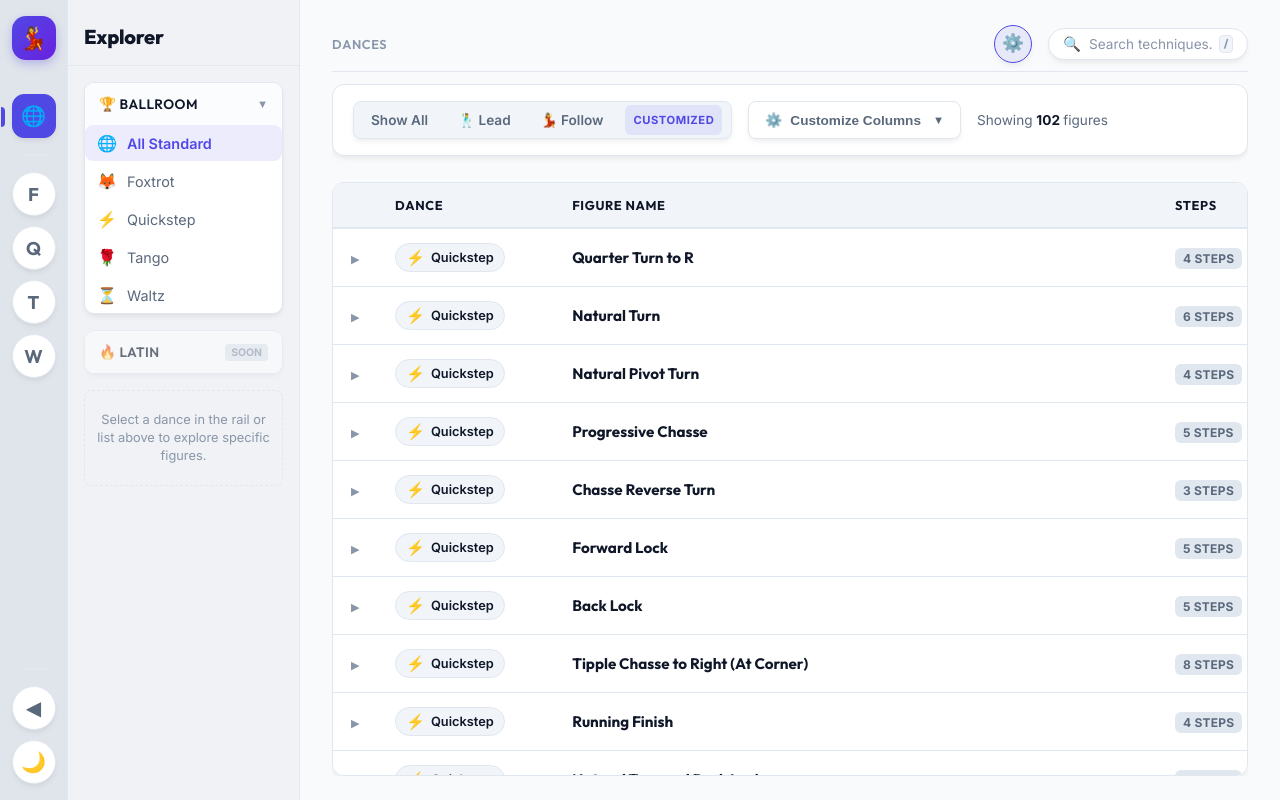
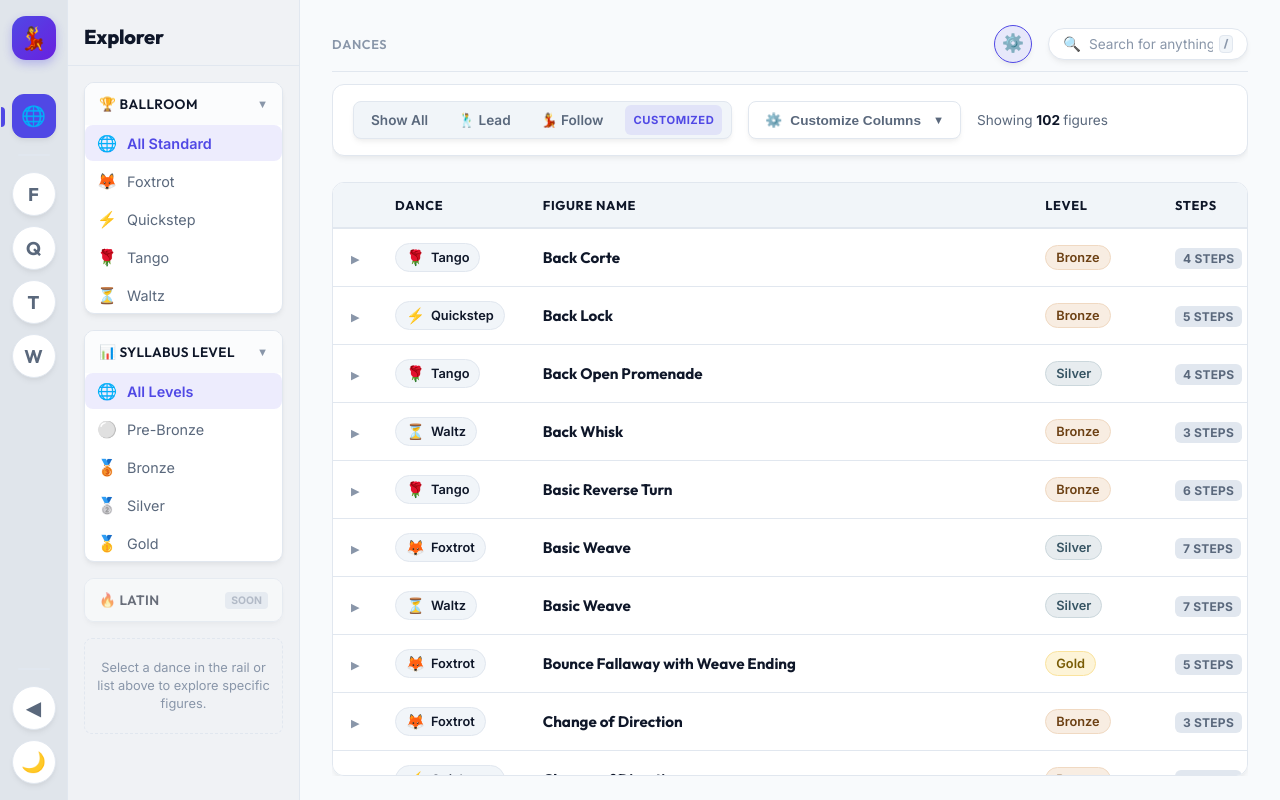
Before and after one commit to Paragonment/Standalone-Figure-Viewer, a React (Vite) app: page / in a window 1280 px wide. Built offline with nearby package versions, Linux system fonts and the light colour scheme.

Commit message:
Syllabus level addition and alphabetization of figures

```diff
--- a/src/components/ColumnToggle.tsx
+++ b/src/components/ColumnToggle.tsx
@@ -11,7 +11,7 @@ interface ColumnToggleProps {
   onClearFilters: () => void;
 }
 
-const COMMON_COLUMNS = ['Dance', 'Step', 'General Notes'];
+const COMMON_COLUMNS = ['Dance', 'Step', 'General Notes', 'Level'];
 const LEAD_COLUMNS = [
   'Lead Feet Positions',
   'Lead Alignment',
--- a/src/components/DanceTable.css
+++ b/src/components/DanceTable.css
@@ -1,6 +1,6 @@
 .table-container {
   width: 100%;
-  overflow-x: auto;
+  overflow-x: hidden;
   margin-top: 10px;
   border-radius: 12px;
   box-shadow: var(--shadow);
@@ -143,6 +143,7 @@
 
 .expanded-details-cell {
   background-color: var(--row-zebra);
+  max-width: 0;
 }
 
 .dropdown-details-wrapper {
@@ -215,29 +216,12 @@
   max-width: 250px;
 }
 
-/* Sticky Step Column for horizontal scrolling */
+/* Step Column in sub-tables */
 .th-step, .td-step {
-  position: sticky;
-  left: 0;
-  z-index: 5;
-  background-color: var(--container-bg);
-  box-shadow: 2px 0 5px rgba(0, 0, 0, 0.05);
   width: 60px;
   min-width: 60px !important;
   max-width: 60px !important;
   text-align: center;
-}
-
-.nested-steps-table th.th-step {
-  background-color: var(--row-hover);
-}
-
-.nested-steps-table tr:nth-child(even) td.td-step {
-  background-color: var(--row-zebra);
-}
-
-.nested-steps-table tr:hover td.td-step {
-  background-color: var(--row-hover);
 }
 
 .nested-steps-table tr:last-child td {
@@ -490,3 +474,74 @@
     padding: 2px 4px;
   }
 }
+
+/* ==========================================================================
+   5. LEVEL BADGE STYLING
+   ========================================================================== */
+.level-badge {
+  display: inline-flex;
+  align-items: center;
+  padding: 4px 10px;
+  border-radius: 20px;
+  font-size: 0.8rem;
+  font-weight: 600;
+  border: 1px solid transparent;
+  white-space: nowrap;
+}
+
+/* Light Theme Level Colors */
+.level-badge.pre-bronze {
+  background-color: hsl(215, 20%, 93%);
+  color: hsl(215, 20%, 35%);
+  border-color: hsl(215, 20%, 85%);
+}
+
+.level-badge.bronze {
+  background-color: hsl(30, 60%, 93%);
+  color: hsl(30, 70%, 25%);
+  border-color: hsl(30, 60%, 85%);
+}
+
+.level-badge.silver {
+  background-color: hsl(200, 20%, 92%);
+  color: hsl(200, 30%, 30%);
+  border-color: hsl(200, 20%, 83%);
+}
+
+.level-badge.gold {
+  background-color: hsl(45, 90%, 92%);
+  color: hsl(45, 90%, 25%);
+  border-color: hsl(45, 90%, 80%);
+}
+
+/* Dark Theme Level Colors */
+[data-theme='dark'] .level-badge.pre-bronze {
+  background-color: hsl(215, 20%, 15%);
+  color: hsl(215, 20%, 80%);
+  border-color: hsl(215, 20%, 25%);
+}
+
+[data-theme='dark'] .level-badge.bronze {
+  background-color: hsl(30, 50%, 15%);
+  color: hsl(30, 80%, 75%);
+  border-color: hsl(30, 50%, 25%);
+}
+
+[data-theme='dark'] .level-badge.silver {
+  background-color: hsl(200, 20%, 16%);
+  color: hsl(200, 40%, 80%);
+  border-color: hsl(200, 20%, 26%);
+}
+
+[data-theme='dark'] .level-badge.gold {
+  background-color: hsl(45, 60%, 15%);
+  color: hsl(45, 90%, 75%);
+  border-color: hsl(45, 60%, 25%);
+}
+
+@media (max-width: 768px) {
+  .level-badge {
+    font-size: 0.72rem;
+    padding: 2px 6px;
+  }
+}
--- a/src/components/DanceTable.tsx
+++ b/src/components/DanceTable.tsx
@@ -60,13 +60,14 @@ const DanceTable: React.FC<DanceTableProps> = ({ data, visibleColumns, selectedF
     ? allHeaders.filter(h => visibleColumns.includes(h))
     : allHeaders;
 
-  // Filter out redundant 'Dance' and 'Figure Name' from the inner step details
-  const innerHeaders = headers.filter(h => h !== 'Dance' && h !== 'Figure Name');
+  // Filter out redundant 'Dance', 'Figure Name', and 'Level' from the inner step details
+  const innerHeaders = headers.filter(h => h !== 'Dance' && h !== 'Figure Name' && h !== 'Level');
 
   const showDance = !visibleColumns || visibleColumns.includes('Dance');
+  const showLevel = !visibleColumns || visibleColumns.includes('Level');
   const showStep = !visibleColumns || visibleColumns.includes('Step');
   const showNotes = !visibleColumns || visibleColumns.includes('General Notes');
-  const colSpan = 1 + (showDance ? 1 : 0) + 1 + (showStep ? 1 : 0) + (showNotes ? 1 : 0);
+  const colSpan = 1 + (showDance ? 1 : 0) + 1 + (showLevel ? 1 : 0) + (showStep ? 1 : 0) + (showNotes ? 1 : 0);
 
   const getDanceEmoji = (dance: string) => {
     switch (dance.toLowerCase()) {
@@ -168,6 +169,7 @@ const DanceTable: React.FC<DanceTableProps> = ({ data, visibleColumns, selectedF
             <th className="th-toggle-arrow"></th>
             {showDance && <th>Dance</th>}
             <th>Figure Name</th>
+            {showLevel && <th>Level</th>}
             {showStep && <th className="th-step-count">Steps</th>}
             {showNotes && <th>General Notes Summary</th>}
           </tr>
@@ -198,6 +200,13 @@ const DanceTable: React.FC<DanceTableProps> = ({ data, visibleColumns, selectedF
                   <td className="figure-name-cell">
                     <strong>{fig.name}</strong>
                   </td>
+                  {showLevel && (
+                    <td>
+                      <span className={`level-badge ${fig.level.toLowerCase().replace(' ', '-')}`}>
+                        {fig.level}
+                      </span>
+                    </td>
+                  )}
                   {showStep && (
                     <td className="td-step-count">
                       <span className="step-count-badge">
--- a/src/components/Sidebar.css
+++ b/src/components/Sidebar.css
@@ -240,6 +240,7 @@
   overflow: hidden;
   box-shadow: var(--shadow);
   transition: box-shadow 0.2s;
+  flex-shrink: 0;
 }
 
 .explorer-accordion:hover:not(.disabled) {
@@ -345,14 +346,11 @@
 
 /* Figures Section & Filter Search */
 .figures-section {
-  max-height: 400px;
   display: flex;
   flex-direction: column;
 }
 
 .figures-list {
-  overflow-y: auto;
-  max-height: 250px;
   padding-right: 4px;
 }
 
--- a/src/components/Sidebar.tsx
+++ b/src/components/Sidebar.tsx
@@ -8,6 +8,8 @@ interface SidebarProps {
   figures: string[];
   selectedFigure: string;
   setSelectedFigure: (figure: string) => void;
+  selectedLevel: string;
+  setSelectedLevel: (level: string) => void;
   theme: 'light' | 'dark';
   toggleTheme: () => void;
   collapsed: boolean;
@@ -23,6 +25,8 @@ const Sidebar: React.FC<SidebarProps> = ({
   figures,
   selectedFigure,
   setSelectedFigure,
+  selectedLevel,
+  setSelectedLevel,
   theme,
   toggleTheme,
   collapsed,
@@ -31,6 +35,7 @@ const Sidebar: React.FC<SidebarProps> = ({
   setMobileOpen,
 }) => {
   const [standardExpanded, setStandardExpanded] = useState(true);
+  const [levelExpanded, setLevelExpanded] = useState(true);
   const [figuresExpanded, setFiguresExpanded] = useState(true);
   const [figureSearch, setFigureSearch] = useState('');
 
@@ -125,10 +130,10 @@ const Sidebar: React.FC<SidebarProps> = ({
         <div className="explorer-header">
           <h2>Explorer</h2>
           <div className="explorer-actions-wrapper">
-            {selectedDance && (
+            {(selectedDance || selectedLevel) && (
               <button
                 className="explorer-reset-btn"
-                onClick={() => { setSelectedDance(''); setSelectedFigure(''); setFigureSearch(''); }}
+                onClick={() => { setSelectedDance(''); setSelectedFigure(''); setSelectedLevel(''); setFigureSearch(''); }}
               >
                 Clear
               </button>
@@ -186,7 +191,38 @@ const Sidebar: React.FC<SidebarProps> = ({
             )}
           </div>
 
-          {/* Accordion 2: Latin Ballroom (Coming soon) */}
+          {/* Accordion 2: Skill Level */}
+          <div className={`explorer-accordion level-accordion ${levelExpanded ? 'expanded' : ''}`}>
+            <div
+              className="accordion-header"
+              onClick={() => setLevelExpanded(!levelExpanded)}
+            >
+              <span className="header-title">📊 Syllabus Level</span>
+              <span className="header-arrow">{levelExpanded ? '▼' : '▶'}</span>
+            </div>
+            {levelExpanded && (
+              <ul className="explorer-list">
+                {[
+                  { id: '', name: 'All Levels', emoji: '🌐' },
+                  { id: 'Pre-Bronze', name: 'Pre-Bronze', emoji: '⚪' },
+                  { id: 'Bronze', name: 'Bronze', emoji: '🥉' },
+                  { id: 'Silver', name: 'Silver', emoji: '🥈' },
+                  { id: 'Gold', name: 'Gold', emoji: '🥇' }
+                ].map((lvl) => (
+                  <li
+                    key={lvl.id}
+                    className={`explorer-item ${selectedLevel === lvl.id ? 'active' : ''}`}
+                    onClick={() => setSelectedLevel(lvl.id)}
+                  >
+                    <span className="item-icon">{lvl.emoji}</span>
+                    <span className="item-name">{lvl.name}</span>
+                  </li>
+                ))}
+              </ul>
+            )}
+          </div>
+
+          {/* Accordion 3: Latin Ballroom (Coming soon) */}
           <div className="explorer-accordion collapsed disabled">
             <div className="accordion-header">
               <span className="header-title">🔥 Latin</span>
--- a/src/components/ViewerContainer.tsx
+++ b/src/components/ViewerContainer.tsx
@@ -16,6 +16,7 @@ const ViewerContainer: React.FC<ViewerContainerProps> = ({ theme, toggleTheme })
   const [searchTerm, setSearchTerm] = useState('');
   const [selectedDance, setSelectedDance] = useState('');
   const [selectedFigure, setSelectedFigure] = useState('');
+  const [selectedLevel, setSelectedLevel] = useState('');
 
   // Column visibility state
   const [visibleColumns, setVisibleColumns] = useState<string[]>([]);
@@ -34,8 +35,8 @@ const ViewerContainer: React.FC<ViewerContainerProps> = ({ theme, toggleTheme })
     if (data.length > 0 && visibleColumns.length === 0) {
       const allHeaders = Object.keys(data[0]);
       // Default visible columns - common ones
-      const defaults = ['Dance', 'Figure Name', 'Step', 'Lead Feet Positions', 'Lead Footwork', 'Follow Feet Positions', 'Follow Footwork'];
-      setVisibleColumns(allHeaders.filter(h => defaults.includes(h) || h === 'Dance' || h === 'Figure Name' || h === 'Step'));
+      const defaults = ['Dance', 'Figure Name', 'Level', 'Step', 'Lead Feet Positions', 'Lead Footwork', 'Follow Feet Positions', 'Follow Footwork'];
+      setVisibleColumns(allHeaders.filter(h => defaults.includes(h) || h === 'Dance' || h === 'Figure Name' || h === 'Level' || h === 'Step'));
     }
   }, [data, visibleColumns.length]);
 
@@ -71,6 +72,7 @@ const ViewerContainer: React.FC<ViewerContainerProps> = ({ theme, toggleTheme })
         group = {
           dance: item.Dance,
           name: item["Figure Name"],
+          level: item.Level,
           steps: [],
           generalNotes: ''
         };
@@ -83,7 +85,11 @@ const ViewerContainer: React.FC<ViewerContainerProps> = ({ theme, toggleTheme })
       }
     });
 
-    return groups;
+    return groups.sort((a, b) => {
+      const nameCompare = a.name.localeCompare(b.name);
+      if (nameCompare !== 0) return nameCompare;
+      return a.dance.localeCompare(b.dance);
+    });
   }, [data]);
 
   const dances = useMemo(() => {
@@ -107,9 +113,12 @@ const ViewerContainer: React.FC<ViewerContainerProps> = ({ theme, toggleTheme })
       // 2. Filter by selected figure
       const matchesFigure = selectedFigure === '' || group.name === selectedFigure;
 
+      // 2b. Filter by selected level
+      const matchesLevel = selectedLevel === '' || group.level === selectedLevel;
+
       // 3. Filter by search term
       const searchLower = searchTerm.trim().toLowerCase();
-      if (!searchLower) return matchesDance && matchesFigure;
+      if (!searchLower) return matchesDance && matchesFigure && matchesLevel;
 
       const matchesSearch =
         group.dance.toLowerCase().includes(searchLower) ||
@@ -121,9 +130,9 @@ const ViewerContainer: React.FC<ViewerContainerProps> = ({ theme, toggleTheme })
           )
         );
 
-      return matchesDance && matchesFigure && matchesSearch;
+      return matchesDance && matchesFigure && matchesLevel && matchesSearch;
     });
-  }, [figureGroups, searchTerm, selectedDance, selectedFigure]);
+  }, [figureGroups, searchTerm, selectedDance, selectedFigure, selectedLevel]);
 
   const allColumns = useMemo(() => {
     if (data.length === 0) return [];
@@ -173,6 +182,8 @@ const ViewerContainer: React.FC<ViewerContainerProps> = ({ theme, toggleTheme })
         figures={figures}
         selectedFigure={selectedFigure}
         setSelectedFigure={setSelectedFigure}
+        selectedLevel={selectedLevel}
+        setSelectedLevel={setSelectedLevel}
         theme={theme}
         toggleTheme={toggleTheme}
         collapsed={sidebarCollapsed}
@@ -223,12 +234,13 @@ const ViewerContainer: React.FC<ViewerContainerProps> = ({ theme, toggleTheme })
           </div>
 
           <div className="header-actions">
-            {(selectedDance || selectedFigure || searchTerm) && !showColumnControl && (
+            {(selectedDance || selectedFigure || selectedLevel || searchTerm) && !showColumnControl && (
               <button
                 className="clear-filters-pill"
                 onClick={() => {
                   setSelectedDance('');
                   setSelectedFigure('');
+                  setSelectedLevel('');
                   setSearchTerm('');
                 }}
               >
@@ -253,7 +265,7 @@ const ViewerContainer: React.FC<ViewerContainerProps> = ({ theme, toggleTheme })
                 ref={searchInputRef}
                 type="text"
                 className="search-input"
-                placeholder="Search techniques..."
+                placeholder="Search for anything"
                 value={searchTerm}
                 onChange={(e) => setSearchTerm(e.target.value)}
                 onFocus={() => setSearchFocused(true)}
@@ -285,10 +297,11 @@ const ViewerContainer: React.FC<ViewerContainerProps> = ({ theme, toggleTheme })
               setVisibleColumns={setVisibleColumns}
               toggleColumn={toggleColumn}
               filteredCount={filteredFigures.length}
-              hasFilters={!!(selectedDance || selectedFigure || searchTerm)}
+              hasFilters={!!(selectedDance || selectedFigure || selectedLevel || searchTerm)}
               onClearFilters={() => {
                 setSelectedDance('');
                 setSelectedFigure('');
+                setSelectedLevel('');
                 setSearchTerm('');
               }}
             />
--- a/src/types.ts
+++ b/src/types.ts
@@ -1,6 +1,7 @@
 export interface DanceStep {
   Dance: string;
   "Figure Name": string;
+  Level: string;
   Step: string;
   "Lead Feet Positions": string;
   "Lead Alignment": string;
@@ -22,6 +23,7 @@ export interface DanceStep {
 export interface FigureGroup {
   dance: string;
   name: string;
+  level: string;
   steps: DanceStep[];
   generalNotes: string;
 }
```
Also changed, not shown: public/data.csv.
